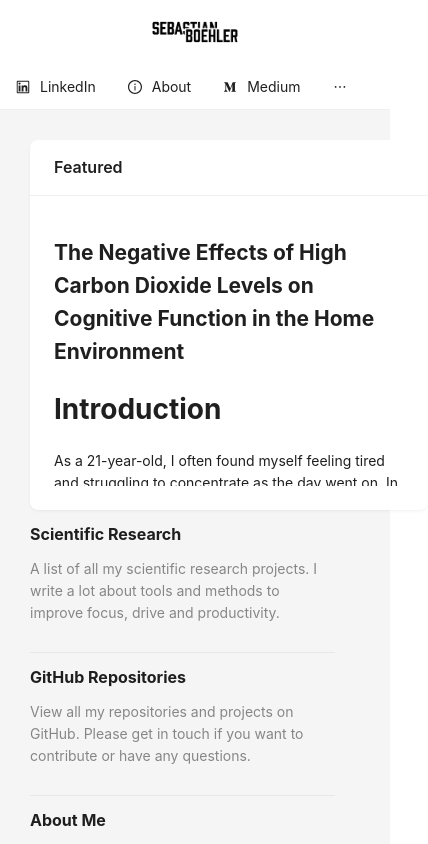
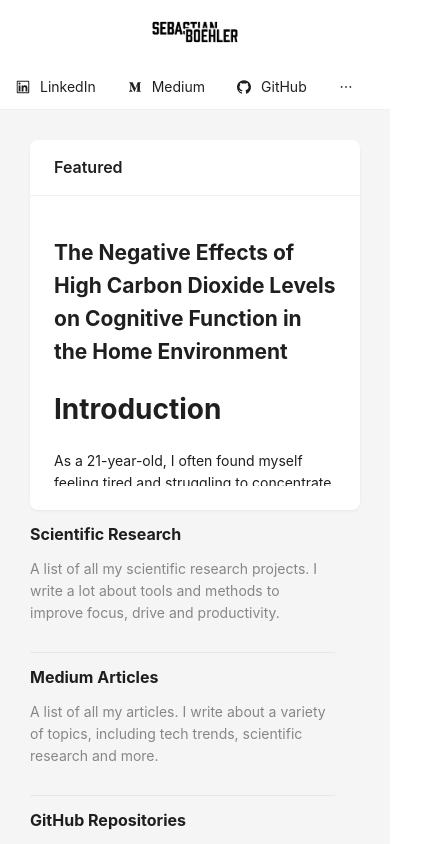
Before and after one commit to SebastianBoehler/sebastianboehler, a Next.js app: page / in a window 390 px wide. Shown: the top 844 px of the page, 428 px wide, since content can reach past the window. Built offline with nearby package versions, Linux system fonts and the light colour scheme.

Commit message:
Mobile optimizations

```diff
--- a/components/main.module.css
+++ b/components/main.module.css
@@ -1,5 +1,7 @@
-.listItem:hover {
-    background-color: #fff;
+@media screen and (min-width: 768px) {
+    .listItem:hover {
+        background-color: #fff;
+    }
 }
 
 .listItem>.ant-list-item-meta-title {
--- a/components/main.tsx
+++ b/components/main.tsx
@@ -41,18 +41,18 @@ const data: field[] = [
         title: 'Medium Articles',
         description: 'A list of all my articles. I write about a variety of topics, including tech trends, scientific research and more.',
         link: 'https://medium.com/@sebastianboehler',
-        rank: -Infinity
+        rank: 1
     },
     {
         title: 'About Me',
         description: 'A short overview about my background, education and work experience.',
         link: '/about',
-        rank: 0
+        rank: -Infinity
     },
     {
         title: 'Algorithmic Trading',
         description: 'Simple overview aboutmy algorithmic trading strategies and infrastructur',
-        rank: 0
+        rank: -1
     },
     {
         title: 'OpenAI Playground',
@@ -69,7 +69,6 @@ const component: React.FC<{ props: props }> = ({ props }: props) => {
 
     return <div className={styles.mainWrapper}>
         {isMobile ?
-            <div>
             <Space direction="vertical" size="middle">
                 <Link href='/research/airquality'>
                     <Card title="Featured" bordered={false} loading={false}>
@@ -77,7 +76,6 @@ const component: React.FC<{ props: props }> = ({ props }: props) => {
                     </Card>
                 </Link>
             </Space>
-            </div>
             : null
         }
         <List
--- a/components/menu.tsx
+++ b/components/menu.tsx
@@ -23,7 +23,7 @@ const items = [
         </Link>,
         key: 'about',
         icon: <InfoCircleOutlined />,
-        disabled: false,
+        disabled: true,
         rank: 0,
         showOnMobile: true,
     },
--- a/pages/research/[article].tsx
+++ b/pages/research/[article].tsx
@@ -11,7 +11,6 @@ export default function Research({ markdown, props }: Record<string, any>) {
     const shouldFormat = props.width < 1000
 
     return (
-        <div className={styles.wrapper}>
         <Row className={styles.row}>
             <Col span={shouldFormat ? 28 : 17} className={styles.mdWrapper}>
                 <ReactMarkdown
@@ -26,7 +25,6 @@ export default function Research({ markdown, props }: Record<string, any>) {
                 </div>
             </Col>
         </Row>
-        </div>
     )
 }
 
--- a/pages/research/article.module.css
+++ b/pages/research/article.module.css
@@ -1,9 +1,9 @@
-.wrapper {
-    margin: 30px 100px 30px 30px;
+.mdWrapper {
+    padding: 0 25px 0 0;
 }
 
-.mdWrapper {
-    padding: 0 25px 0 0;
+.row {
+    padding: 5px;
 }
 
 @media screen and (max-width: 1200) {
```
Lines whose indentation alone changed are shown as unchanged.
